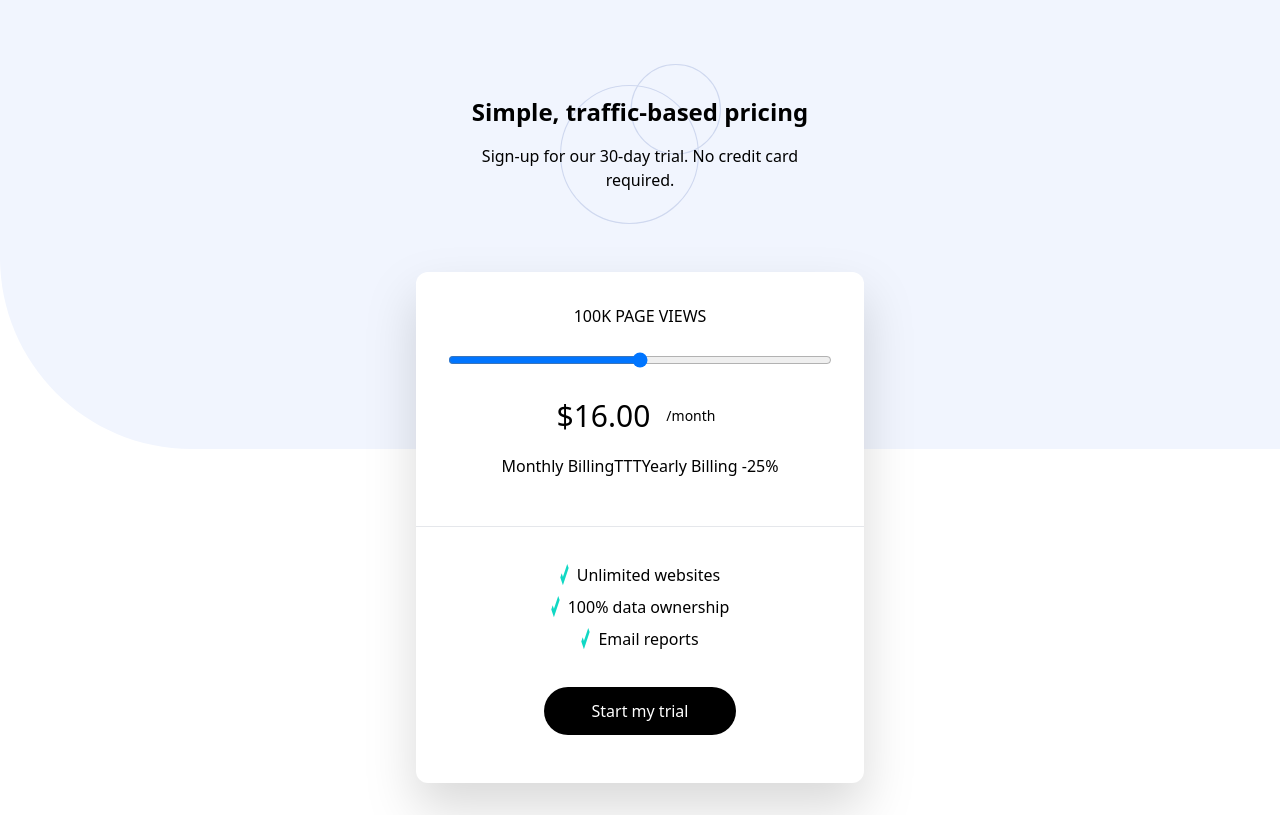
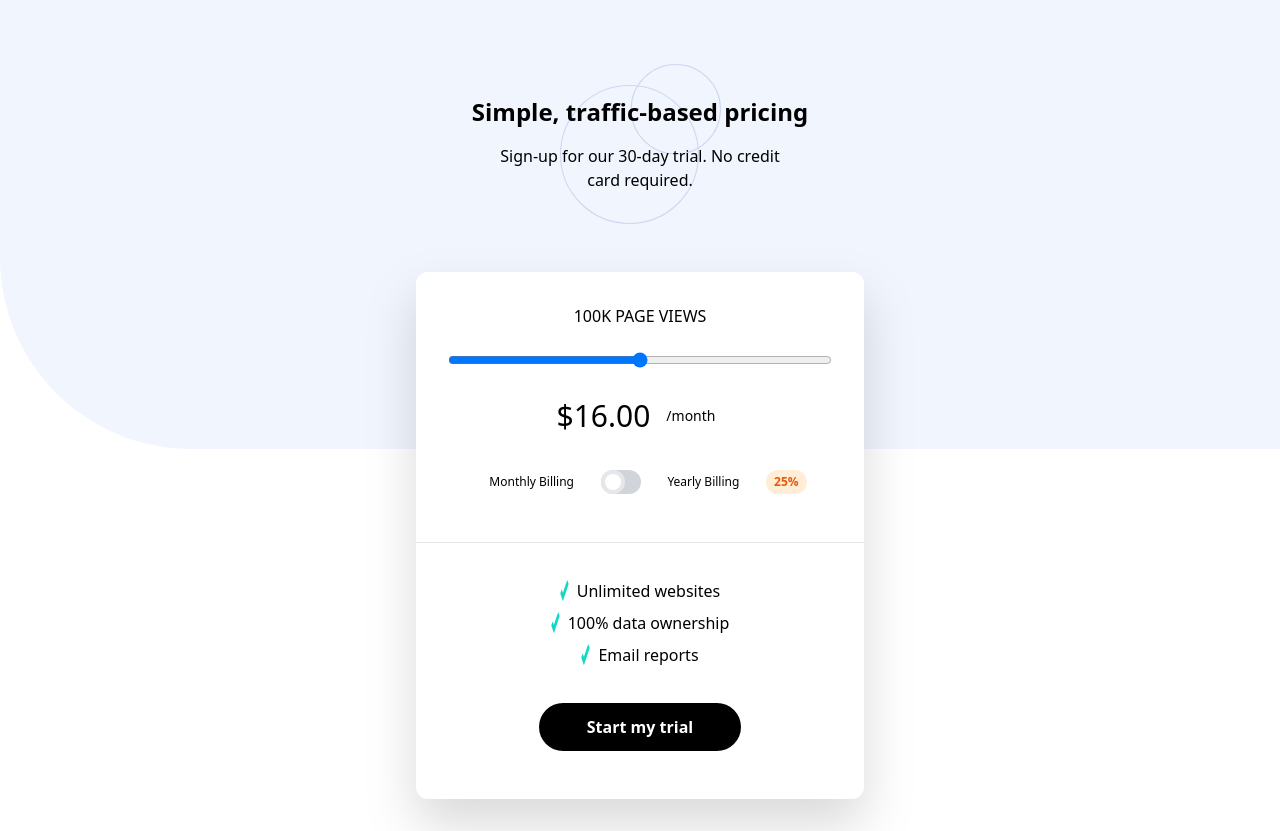
Before and after one commit to migsilva89/Interactive-pricing-component, a website: page public/index.html in a window 1280 px wide. Drawn offline with Linux system fonts and the light colour scheme.

Commit message:
deply for semnatioc text

```diff
--- /dev/null
+++ b/app.js
@@ -0,0 +1 @@
+alert("dei")
--- a/public/index.html
+++ b/public/index.html
@@ -6,16 +6,31 @@
     <meta name="viewport" content="width=device-width, initial-scale=1.0">
     <title>Interative price component</title>
     <link rel="stylesheet" href="./build/tailwind.css">
+    <style>
+        /* CHECKBOX TOGGLE SWITCH */
+        /* @apply rules for documentation, these do not work as inline style */
+        .toggle-checkbox:checked {
+          @apply: right-0 border-green-400;
+          right: 0;
+          border-color: #68D391;
+        }
+        .toggle-checkbox:checked + .toggle-label {
+          @apply: bg-green-400;
+          background-color: #68D391;
+        }
+    </style>
 </head>
 <body class="pt-8 flex justify-center items-center bg-[url('/images/bg-pattern.svg')] bg-no-repeat">
     <div class="max-w-md m-8">
+
         <header class="h-40 items-center">
             <div class="bg-[url('/images/pattern-circles.svg')] bg-contain bg-no-repeat h-full w-full bg-top">
                 <h1 class="pt-8 text-center text-2xl font-bold">Simple, traffic-based pricing</h1>
-                <p class=" text-center p-4 pl-16 pr-16 font-extralight">Sign-up for our 30-day trial.  No credit card required. </p>
+                <p class=" text-center p-4 pl-20 pr-20 font-extralight">Sign-up for our 30-day trial.  No credit card required. </p>
             </div>
         </header>
         <main class="pt-12 text-center">
+
             <div class="rounded-xl bg-white drop-shadow-2xl">
                 <div class="p-8">
                     <h2>100K PAGE VIEWS</h2>
@@ -29,11 +44,19 @@
                         <p class="p-1 text-3xl">$16.00 </p>
                         <p class="p-3 text-sm">/month</p>
                     </div>
-                    <div class="p-4">
-                        <p>Monthly Billing<button>TTT</button>Yearly Billing <span>-25%</span></p>
+                    <div class="text-xs p-4 pt-8 pl-8 flex justify-around items-center">
+                        <p class="pr-2">Monthly Billing</p>
+                        <div class="relative inline-block w-10 mr-2 align-middle select-none transition duration-200 ease-in">
+                            <input type="checkbox" name="toggle" id="toggle" class="toggle-checkbox absolute block w-6 h-6 rounded-full bg-white border-4 appearance-none cursor-pointer"/>
+                            <label for="toggle" class="toggle-label block overflow-hidden h-6 rounded-full bg-gray-300 cursor-pointer"></label>
+                        </div>
+                        <p>Yearly Billing</p>
+                        <p class="ml-2 p-1 pl-2 pr-2 rounded-2xl font-bold bg-orange-100 text-orange-600 ">25%</p>
                     </div>
                 </div>
+
                 <hr class="">
+
                 <div class="mt-4 p-4">
                     <div class="flex justify-center">
                         <img class="p-1" src="/images/icon-check.svg" alt="">
@@ -48,11 +71,13 @@
                         <p class="p-1">Email reports</p>
                     </div>
                     <div>
-                        <button class="bg-black text-white p-3 pl-12 pr-12 rounded-full m-8">Start my trial</button>
+                        <button class="font-bold bg-black text-white p-3 pl-12 pr-12 rounded-full m-8">Start my trial</button>
                     </div>
                 </div>
             </div>
+
         </main>
     </div>
+    <script src="/app.js"></script>
 </body>
 </html>
```
Also changed, not shown: public/build/tailwind.css.
